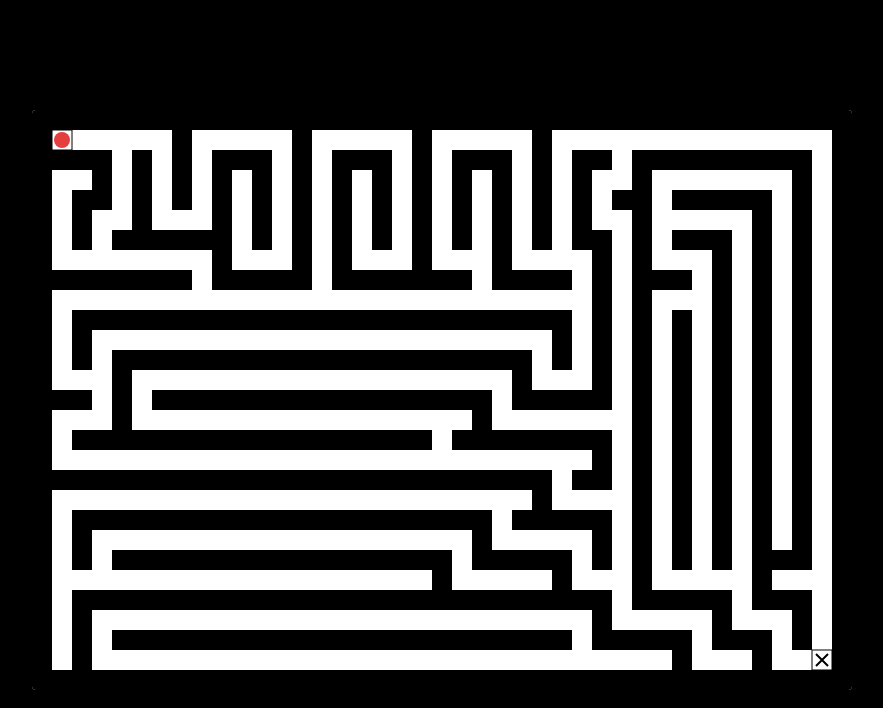
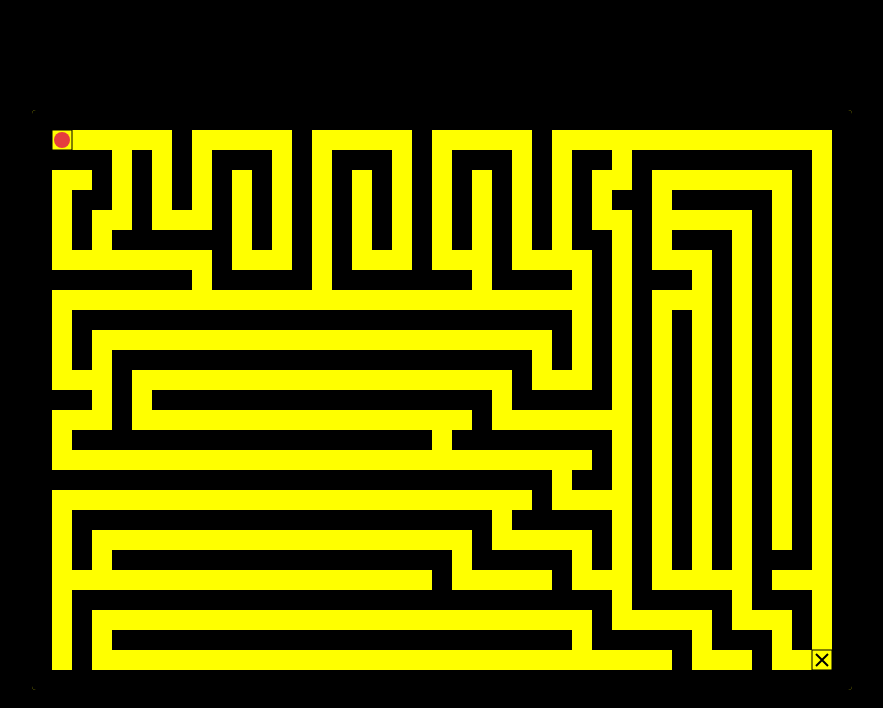
Before and after one commit to mattieDRFT/maze, a plain HTML site: page index.html in a window 1280 px wide. Shown: the whole page, without its empty margins (198-1081 px from the left). Drawn offline with nearby package versions, Linux system fonts and the light colour scheme.

Commit message:
Update index.html
7:35

```diff
--- a/index.html
+++ b/index.html
@@ -12,7 +12,7 @@
         /* Base styles for the body to provide a black background and center the game */
         body {
             font-family: 'Inter', sans-serif;
-            background-color: #000000; /* Changed to black background */
+            background-color: #000000; /* Black background */
             display: flex;
             justify-content: center;
             align-items: center;
@@ -36,8 +36,8 @@
 
         /* Styling for the game canvas itself */
         canvas {
-            background-color: #ffffff; /* Changed to white for maze paths */
-            border: 4px solid #000000; /* Changed to black border to contrast with white maze */
+            background-color: #FFFF00; /* Changed to glowing yellow for maze paths */
+            border: 4px solid #000000; /* Black border to contrast with yellow maze */
             border-radius: 0.5rem; /* Rounded corners for the canvas */
             /* Prevents common mobile browser gestures like scrolling/zooming,
                allowing touch events to be used for game control */
@@ -174,8 +174,8 @@
                 }
             }
 
-            // Draw start point (white fill with black border)
-            ctx.fillStyle = '#ffffff'; // White fill
+            // Draw start point (yellow fill with black border)
+            ctx.fillStyle = '#FFFF00'; // Yellow fill
             ctx.fillRect(startPoint.col * cellSize, startPoint.row * cellSize, cellSize, cellSize);
             ctx.strokeStyle = '#000000'; // Black border
             ctx.lineWidth = 1;
@@ -186,8 +186,8 @@
             ctx.fillStyle = '#000000'; // Black circle
             ctx.fill();
 
-            // Draw end point (white fill with black border)
-            ctx.fillStyle = '#ffffff'; // White fill
+            // Draw end point (yellow fill with black border)
+            ctx.fillStyle = '#FFFF00'; // Yellow fill
             ctx.fillRect(endPoint.col * cellSize, endPoint.row * cellSize, cellSize, cellSize);
             ctx.strokeStyle = '#000000'; // Black border
             ctx.lineWidth = 1;
```
